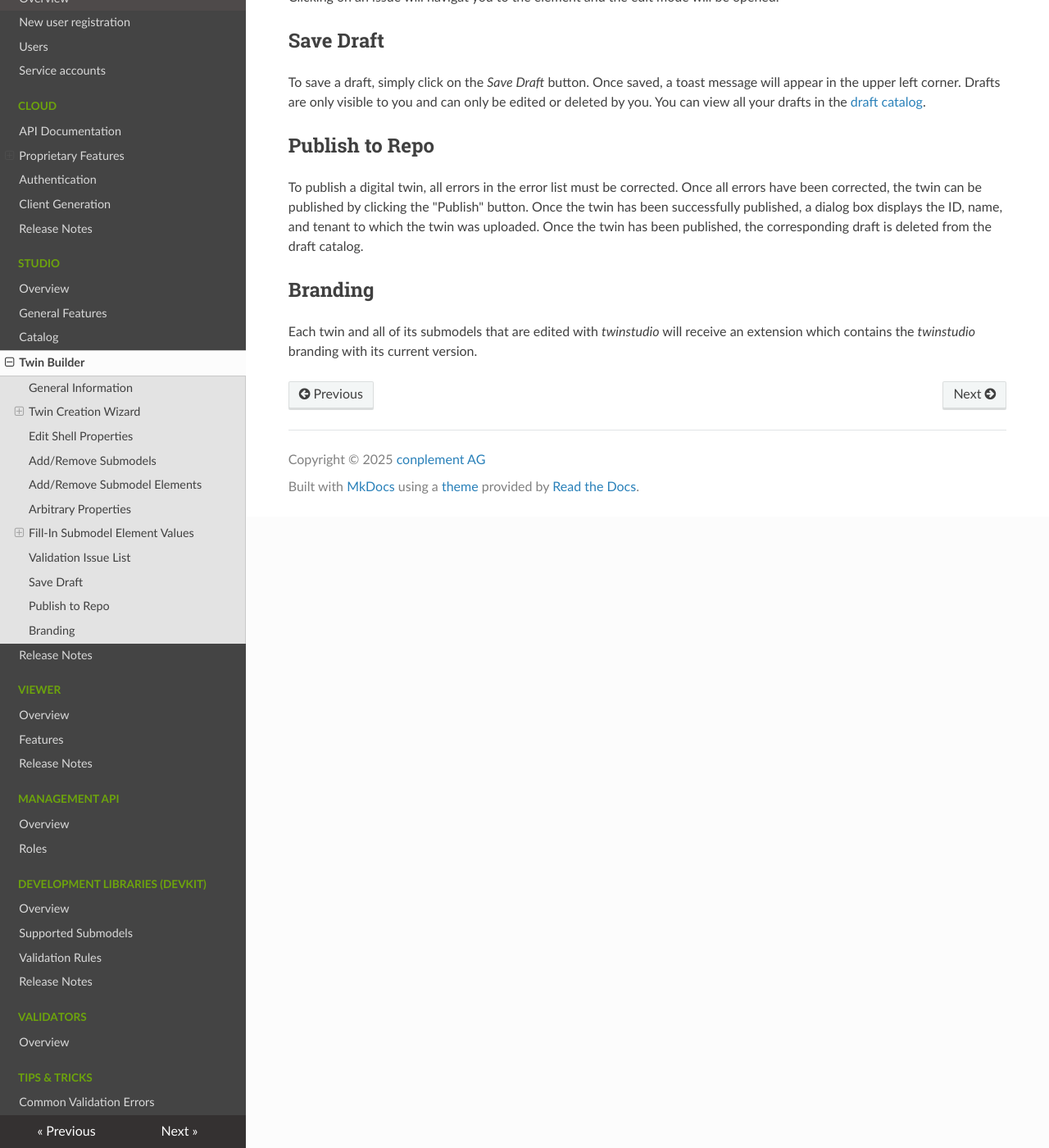
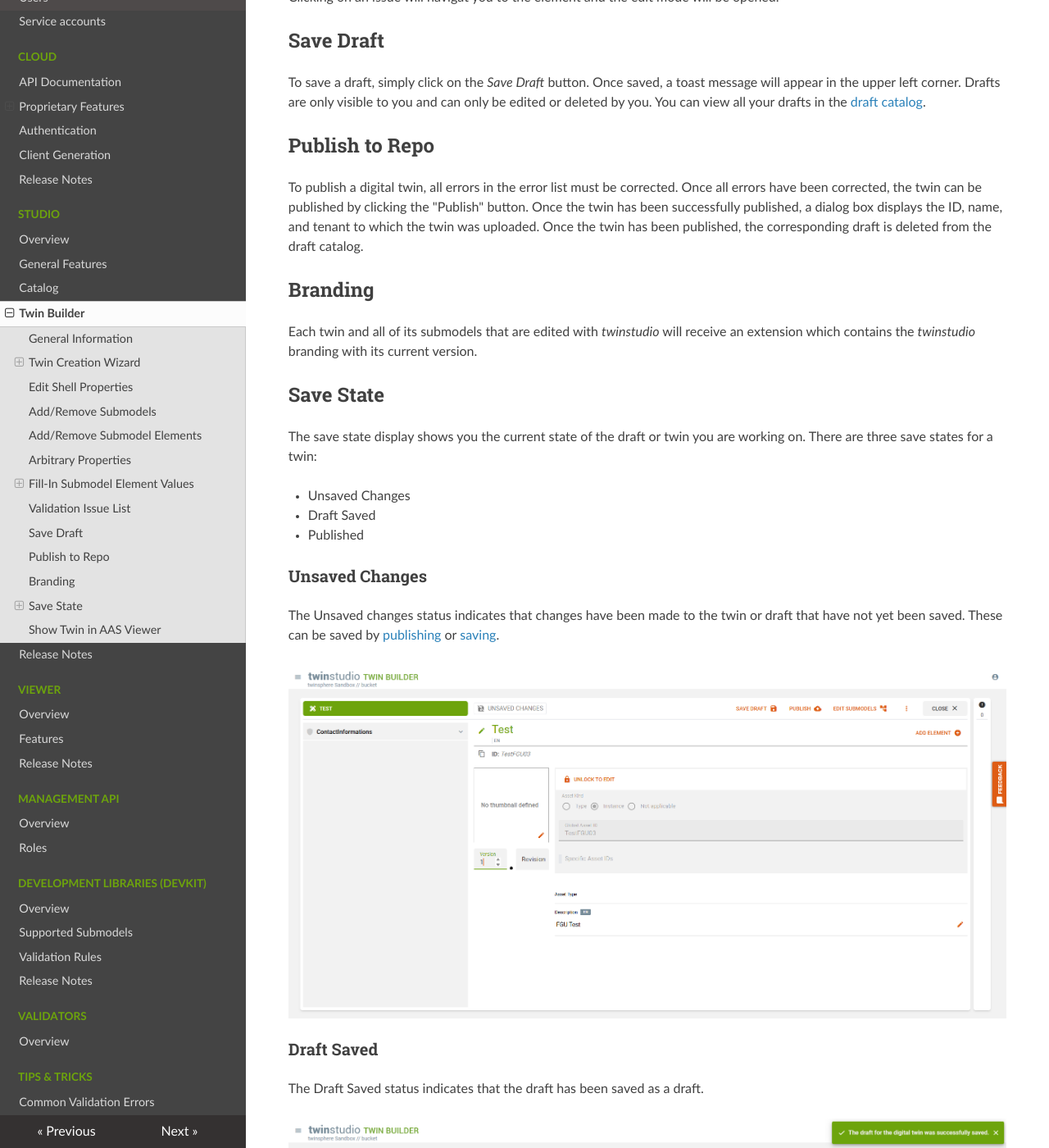
Before and after one commit to twinsphere/twinsphere.github.io, an MkDocs documentation site: the page built from docs/studio-twin-builder.md, in a window 1280 px wide and 1400 px high, scrolled down 14271 px. Shown: the whole window at 82% size. Built offline with MkDocs 1.6.1, drawn with Linux system fonts in a browser that asks for light colours; nearby versions of some CDN libraries; some of the changed text lies outside the part shown.

Commit message:
feat(studio): add save state, add view button in editor

```diff
--- a/docs/studio-twin-builder.md
+++ b/docs/studio-twin-builder.md
@@ -278,3 +278,39 @@ Once the twin has been published, the corresponding draft is deleted from the dr
 
 Each twin and all of its submodels that are edited with *twinstudio* will receive an extension which contains
 the *twinstudio* branding with its current version.
+
+## Save State
+
+The save state display shows you the current state of the draft or twin you are working on.
+There are three save states for a twin:
+
+- Unsaved Changes
+- Draft Saved
+- Published
+
+### Unsaved Changes
+
+The Unsaved changes status indicates that changes have been made to the twin or draft that have not yet been saved.
+These can be saved by [publishing](#publish-to-repo) or [saving](#save-draft).
+
+![UnsavedChanges](img/twinstudio-builder-save-state-unsaved-changes.png)
+
+### Draft Saved
+
+The Draft Saved status indicates that the draft has been saved as a draft.
+
+![DraftSaved](img/twinstudio-builder-save-state-saved.png)
+
+### Published
+
+The Published status indicates that the draft/twin has been published
+in your repository or has been loaded from the repository in this state.
+
+![Published](img/twinstudio-builder-save-state-published.png)
+
+## Show Twin in AAS Viewer
+
+If you have a design/twin with the status Published open in the editor,
+you can click on the eye icon next to the memory status display to open the design/twin in AASViewer.
+
+![Published](img/twinstudio-builder-save-state-published.png)
```
Also changed, not shown: docs/img/twinstudio-builder-save-state-published.png (added), docs/img/twinstudio-builder-save-state-saved.png (added), docs/img/twinstudio-builder-save-state-unsaved-changes.png (added).
